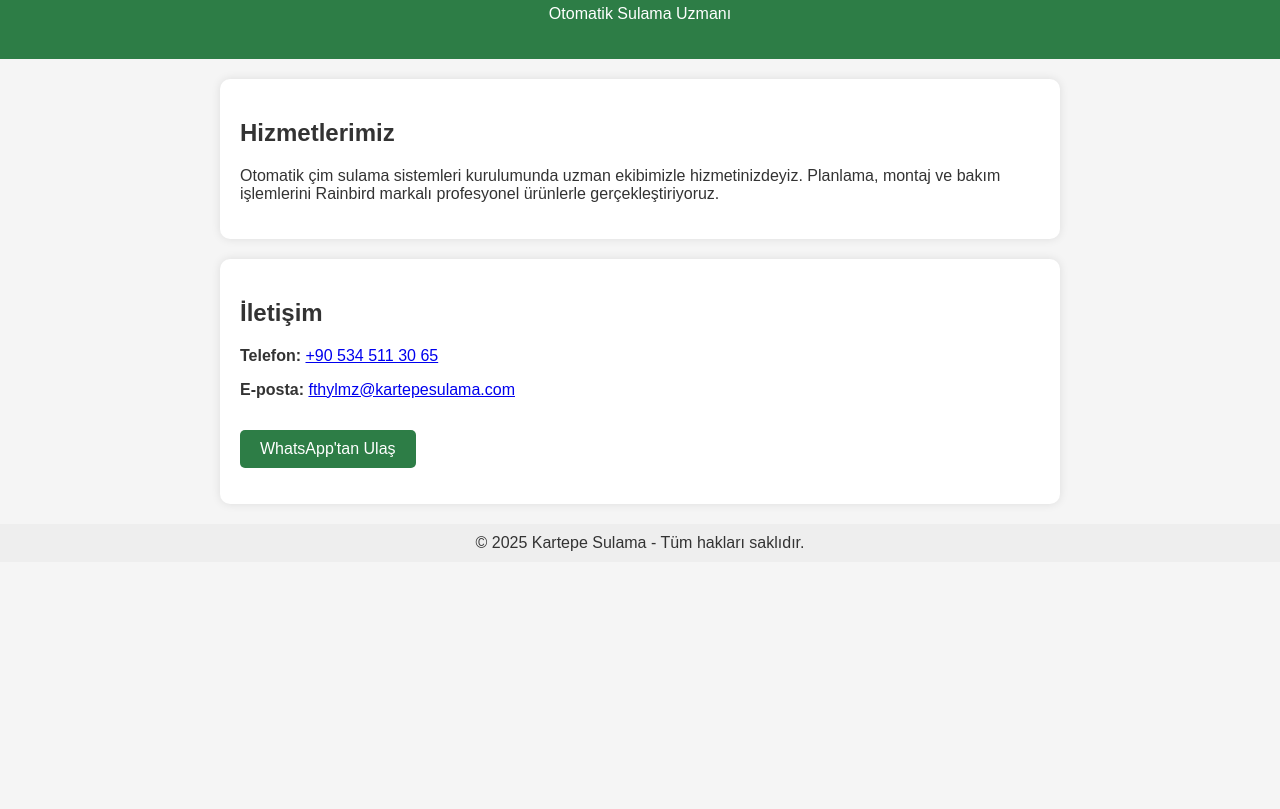
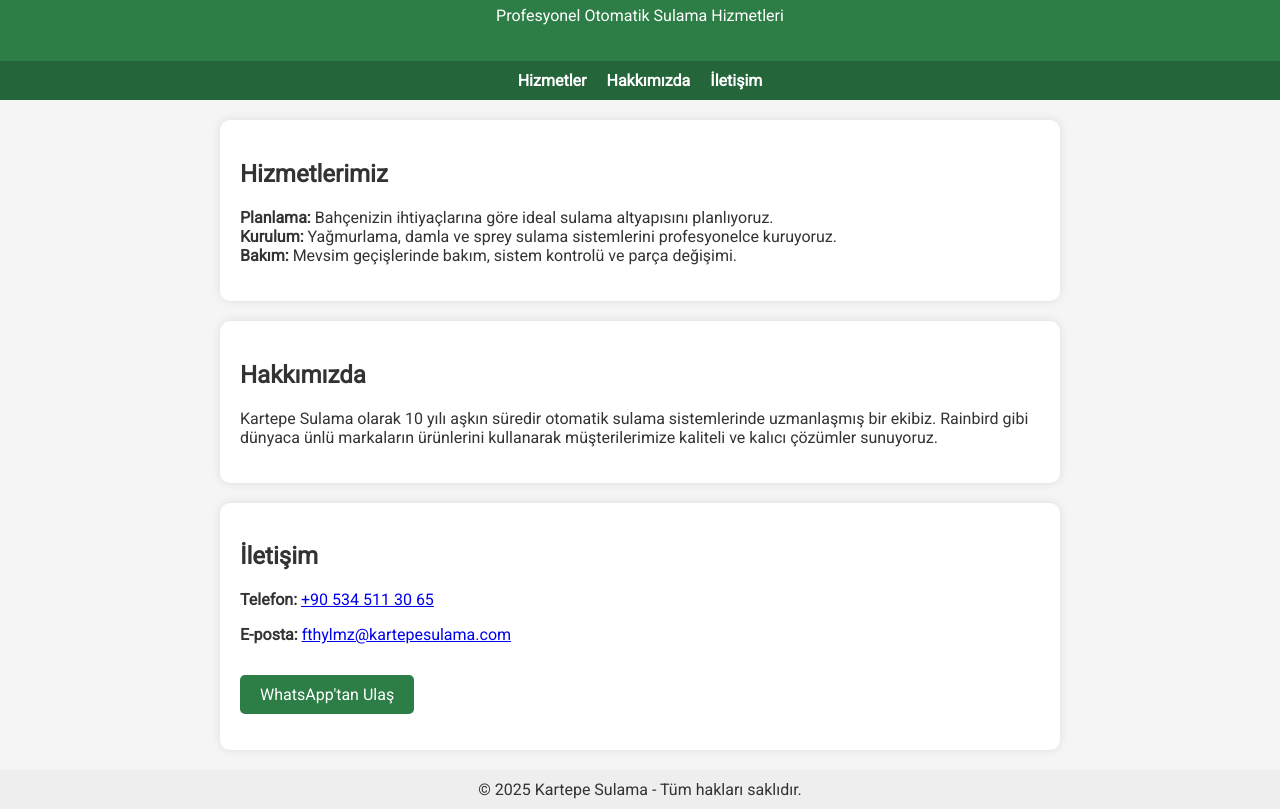
Before and after one commit to fthyilmaz41/kartepesulama, a plain HTML site: page index.html in a window 1280 px wide. Shown: the part 95-904 px from the top of the page. Before the commit the page ends 800 px from the top, so only its background shows below. Drawn offline with Linux system fonts and the light colour scheme.

Commit message:
Update index.html

```diff
--- a/index.html
+++ b/index.html
@@ -3,10 +3,13 @@
 <head>
   <meta charset="UTF-8">
   <meta name="viewport" content="width=device-width, initial-scale=1.0">
+  <meta name="description" content="Kartepe'de profesyonel otomatik çim sulama sistemleri. Rainbird ürünleriyle kaliteli kurulum, bakım ve destek hizmeti.">
   <title>Kartepe Sulama Sistemleri</title>
+  <link href="https://fonts.googleapis.com/css2?family=Roboto&display=swap" rel="stylesheet">
+  <link rel="icon" href="/favicon.ico" type="image/x-icon">
   <style>
     body {
-      font-family: Arial, sans-serif;
+      font-family: 'Roboto', sans-serif;
       margin: 0;
       padding: 0;
       background-color: #f5f5f5;
@@ -17,6 +20,18 @@
       color: white;
       padding: 20px;
       text-align: center;
+    }
+    nav {
+      background-color: #24653a;
+      display: flex;
+      justify-content: center;
+      gap: 20px;
+      padding: 10px 0;
+    }
+    nav a {
+      color: white;
+      text-decoration: none;
+      font-weight: bold;
     }
     section {
       padding: 20px;
@@ -47,17 +62,33 @@
 <body>
   <header>
     <h1>Kartepe Sulama Sistemleri</h1>
-    <p>Otomatik Sulama Uzmanı</p>
+    <p>Profesyonel Otomatik Sulama Hizmetleri</p>
   </header>
 
-  <section>
+  <nav>
+    <a href="#hizmetler">Hizmetler</a>
+    <a href="#hakkimizda">Hakkımızda</a>
+    <a href="#iletisim">İletişim</a>
+  </nav>
+
+  <section id="hizmetler">
     <h2>Hizmetlerimiz</h2>
     <p>
-      Otomatik çim sulama sistemleri kurulumunda uzman ekibimizle hizmetinizdeyiz. Planlama, montaj ve bakım işlemlerini Rainbird markalı profesyonel ürünlerle gerçekleştiriyoruz.
+      <strong>Planlama:</strong> Bahçenizin ihtiyaçlarına göre ideal sulama altyapısını planlıyoruz.<br>
+      <strong>Kurulum:</strong> Yağmurlama, damla ve sprey sulama sistemlerini profesyonelce kuruyoruz.<br>
+      <strong>Bakım:</strong> Mevsim geçişlerinde bakım, sistem kontrolü ve parça değişimi.
     </p>
   </section>
 
-  <section>
+  <section id="hakkimizda">
+    <h2>Hakkımızda</h2>
+    <p>
+      Kartepe Sulama olarak 10 yılı aşkın süredir otomatik sulama sistemlerinde uzmanlaşmış bir ekibiz.
+      Rainbird gibi dünyaca ünlü markaların ürünlerini kullanarak müşterilerimize kaliteli ve kalıcı çözümler sunuyoruz.
+    </p>
+  </section>
+
+  <section id="iletisim">
     <h2>İletişim</h2>
     <p><strong>Telefon:</strong> <a href="tel:+905345113065">+90 534 511 30 65</a></p>
     <p><strong>E-posta:</strong> <a href="mailto:fthylmz@kartepesulama.com">fthylmz@kartepesulama.com</a></p>
```
